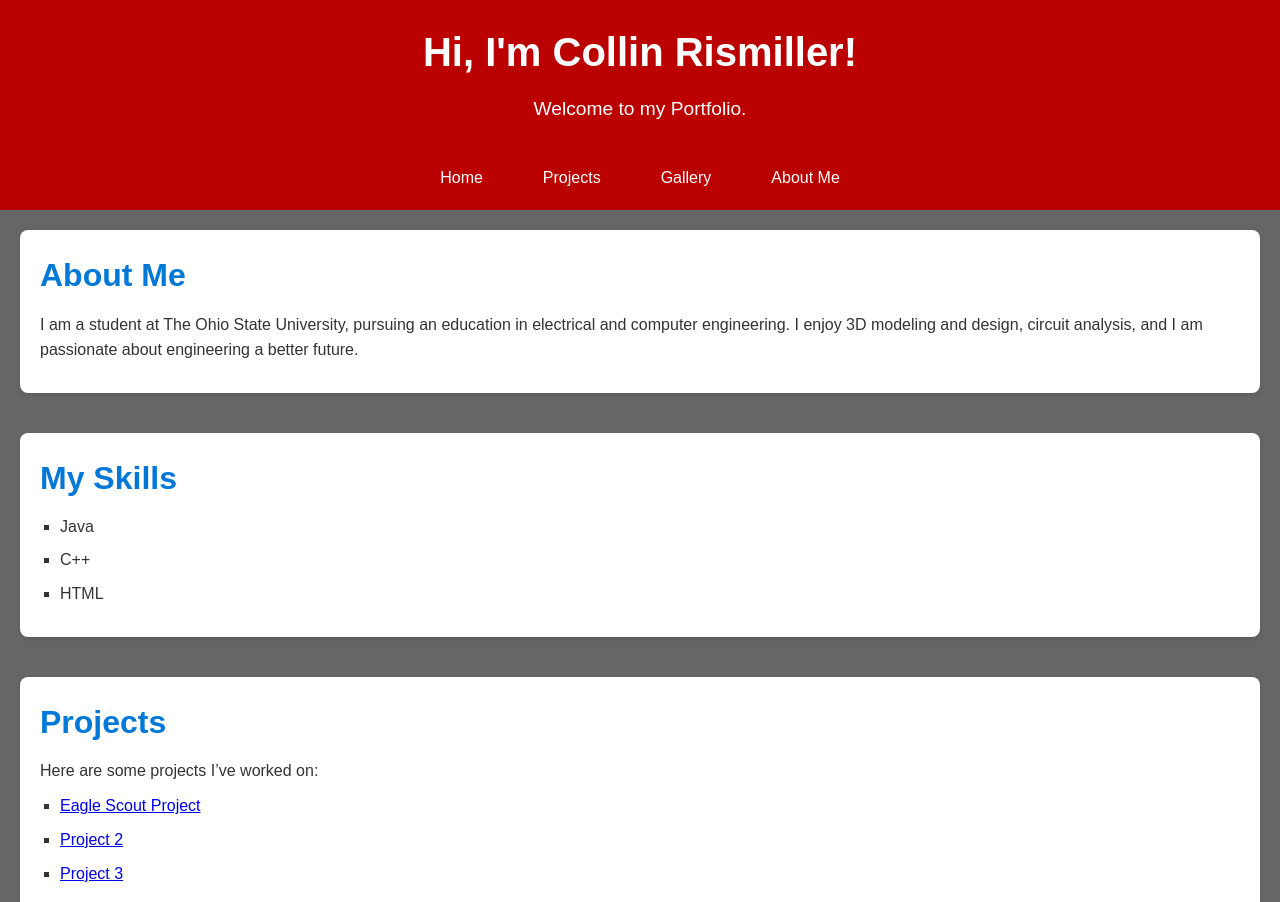
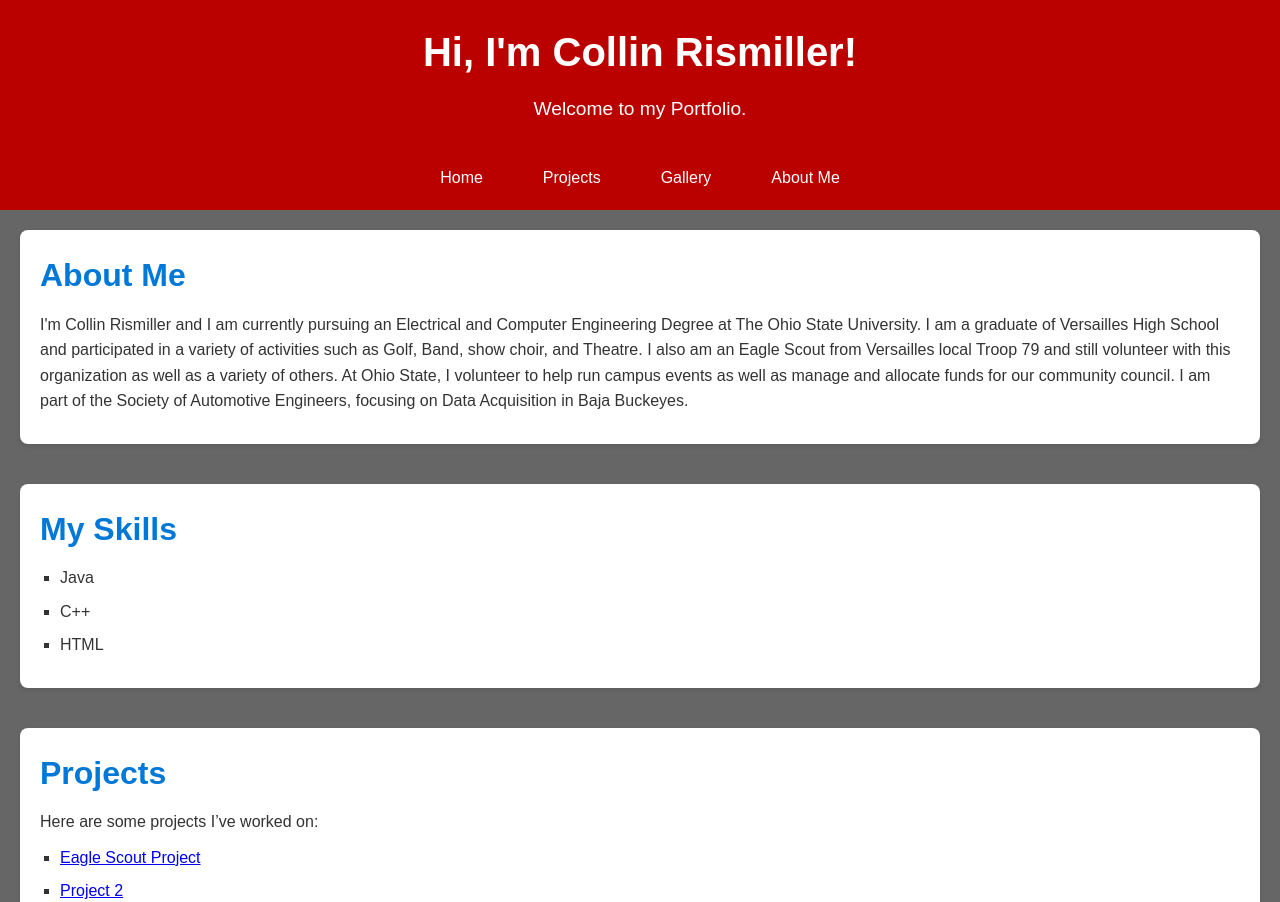
Before and after one commit to CollinRis/CollinRis.github.io, a plain HTML site: page index.html in a window 1280 px wide. Shown: the top 902 px of the page. Drawn offline with Linux system fonts and the light colour scheme.

Commit message:
Update index.html

```diff
--- a/index.html
+++ b/index.html
@@ -34,9 +34,7 @@
         <section id="about">
             <h2>About Me</h2>
             <p>
-                I am a student at The Ohio State University, pursuing an education in electrical and computer engineering.
-                I enjoy 3D modeling and design, circuit analysis, and I am passionate about engineering a better future.
-            </p>
+                I'm Collin Rismiller and I am currently pursuing an Electrical and Computer Engineering Degree at The Ohio State University. I am a graduate of Versailles High School and participated in a variety of activities such as Golf, Band, show choir, and Theatre. I also am an Eagle Scout from Versailles local Troop 79 and still volunteer with this organization as well as a variety of others. At Ohio State, I volunteer to help run campus events as well as manage and allocate funds for our community council. I am part of the Society of Automotive Engineers, focusing on Data Acquisition in Baja Buckeyes.            </p>
         </section>
 
         <section id="skills">
```
